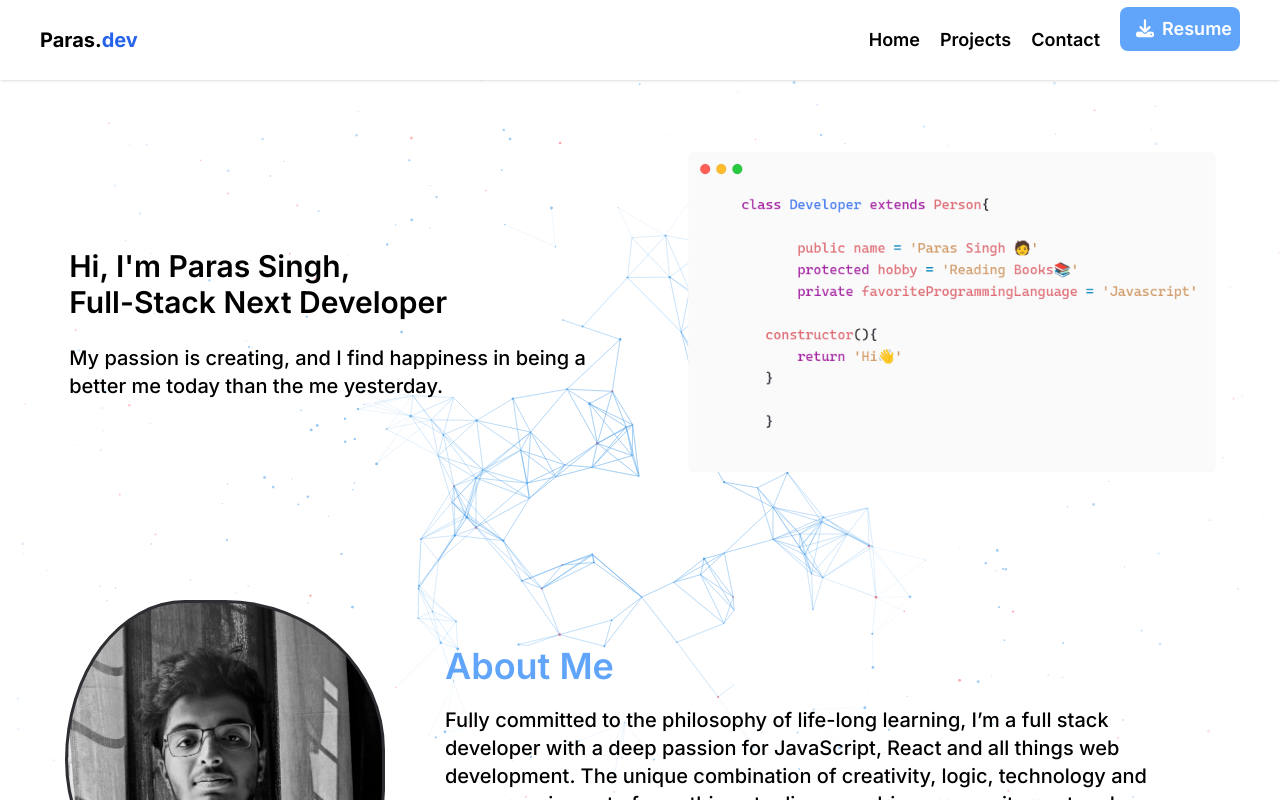
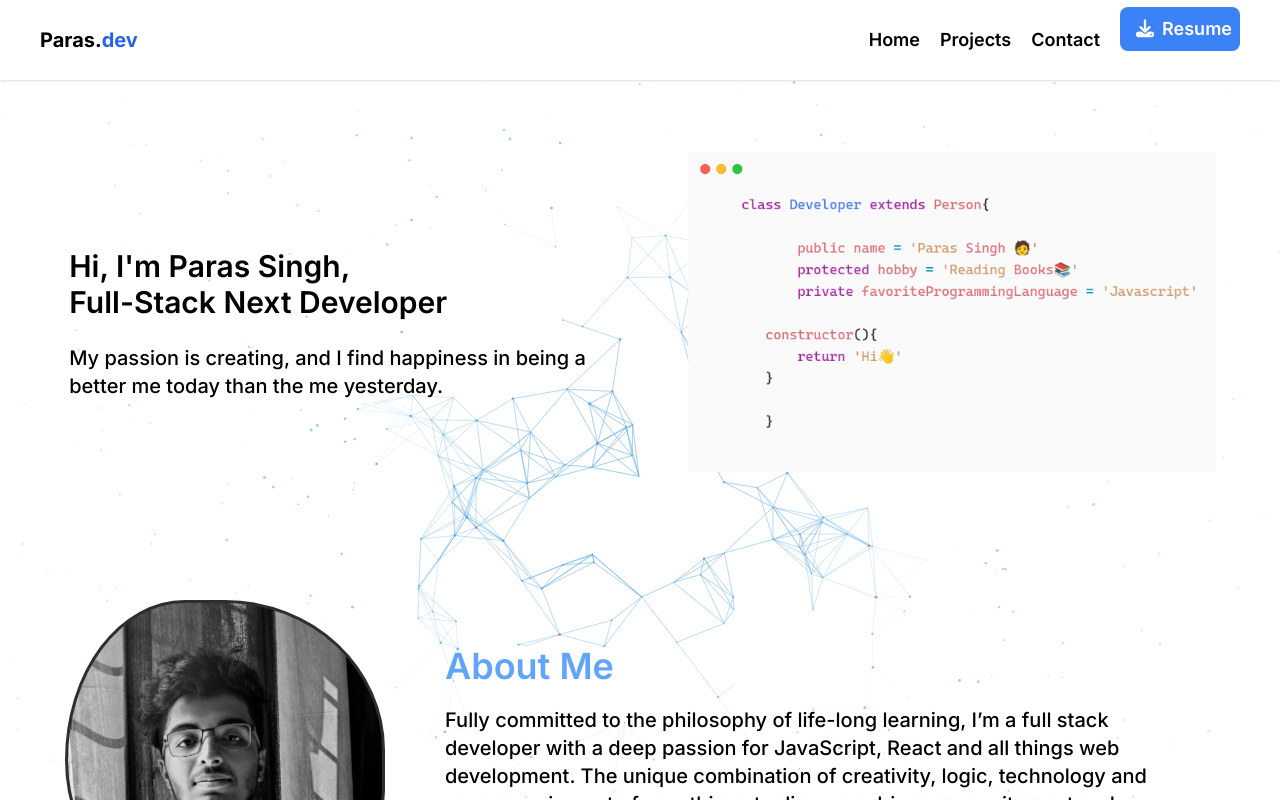
Before and after one commit to paras-017/portfolio, a Next.js app: page / in a window 1280 px wide. Shown: the top 800 px of the page. Built offline with nearby package versions, Linux system fonts and the light colour scheme.

Commit message:
need to add resume

```diff
--- a/components/Navbar.jsx
+++ b/components/Navbar.jsx
@@ -18,7 +18,7 @@ const Navbar = () => {
          <Link  href="/" className='hover:text-blue-600 transition-all ease-in-out'>Home</Link>
          <Link  href="/projects" className='hover:text-blue-600 transition-all ease-in-out'>Projects</Link>
          <Link  href="/contact" className='hover:text-blue-600 transition-all ease-in-out'>Contact</Link>
-         <button className="animate-bounce bg-blue-400  rounded-lg p-2 text-white"><i className="fa-solid fa-download mx-2"></i>Resume</button>
+         <button className="animate-bounce bg-blue-500  rounded-lg p-2 text-white"><i className="fa-solid fa-download mx-2"></i>Resume</button>
        </div>
        <button className='block md:hidden outline-none' onClick={handleNav}>
          <i className="hover:text-blue-600 transition-all ease-in-out fa-solid fa-bars-staggered mobile-menu text-xl items-center"></i>
@@ -31,7 +31,7 @@ const Navbar = () => {
           <Link onClick={handleNav}  href="/" className='hover:text-blue-600 transition-all ease-in-out'>Home</Link>
           <Link onClick={handleNav}  href="/projects" className='hover:text-blue-600 transition-all ease-in-out'>Projects</Link>
           <Link onClick={handleNav}  href="/contact" className='hover:text-blue-600 transition-all ease-in-out'>Contact</Link>
-          <button className="animate-bounce inline-block py-4 px-8 bg-teal-500 text-teal-100 rounded-lg"><i className="fa-solid fa-download mx-2"></i>Bounce</button>
+        <button className="animate-bounce inline-block py-4 px-8 bg-blue-600 text-white rounded-lg w-fit self-center"><i className="fa-solid fa-download mx-2"></i>Resume</button>
          </div>
           </div>
 
```
